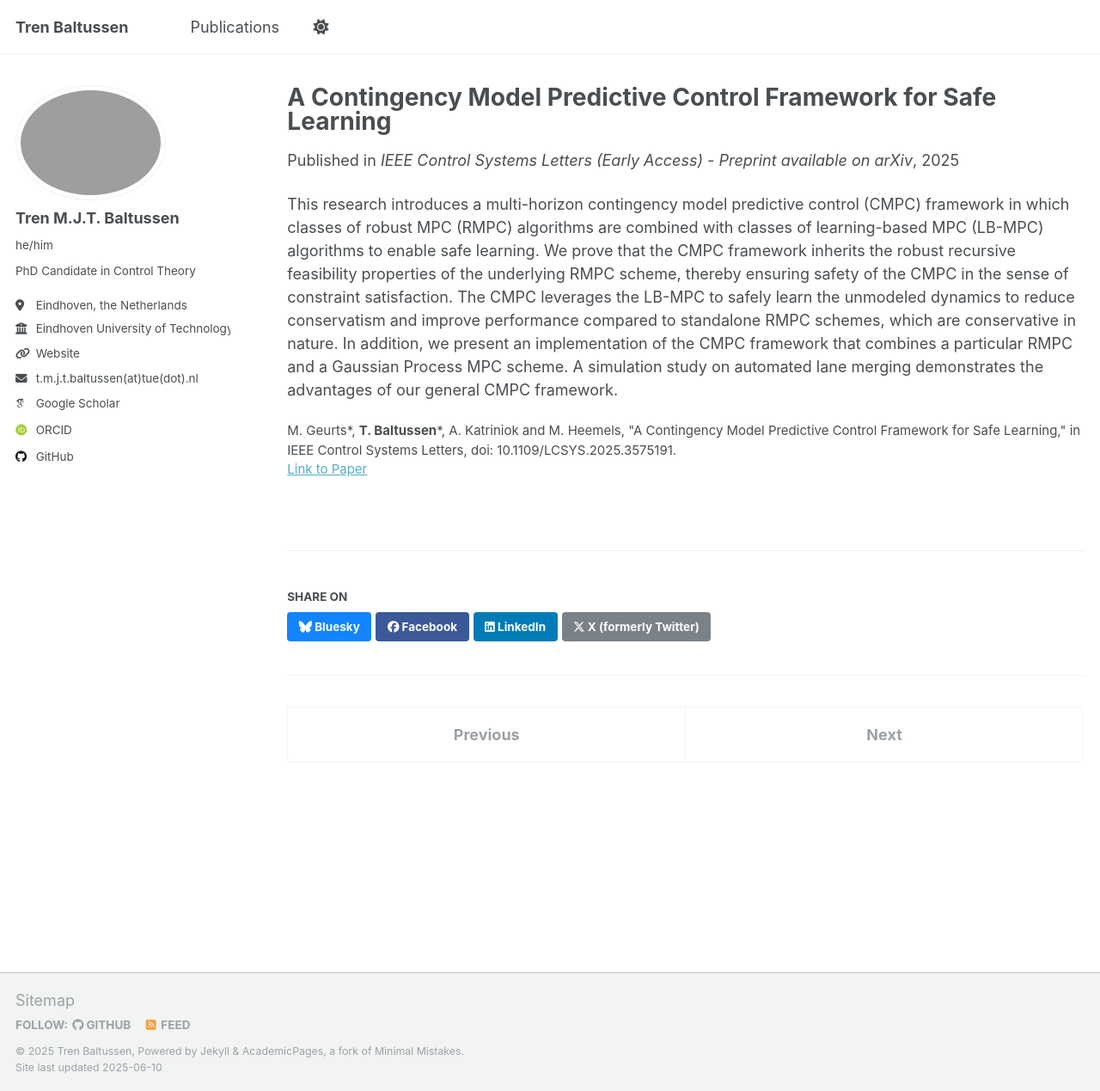
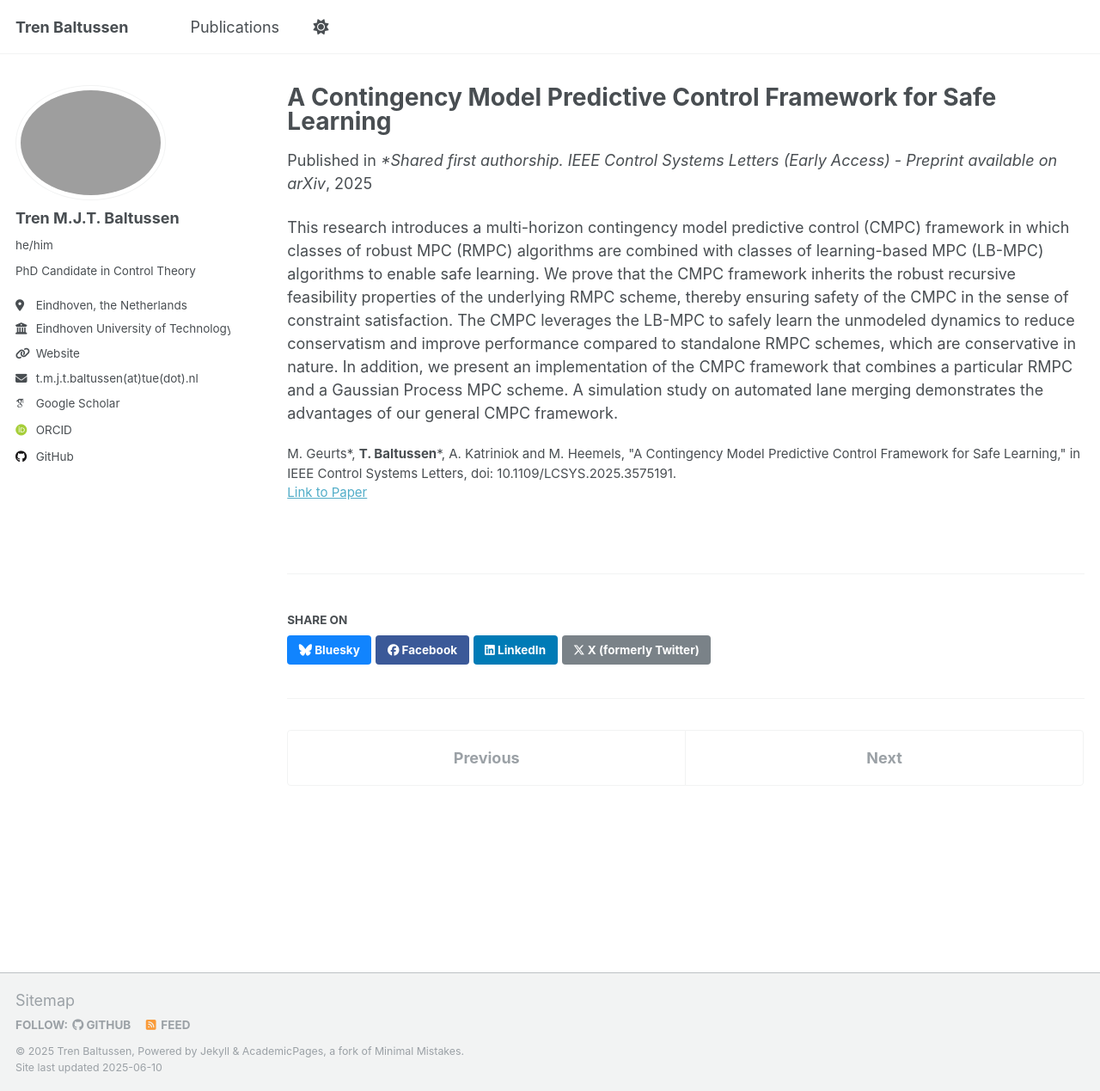
Before and after one commit to TrenBaltussen/TrenBaltussen.github.io, a Jekyll site: the page built from _publications/2025-05-28-CMPC-1.md, in a window 1280 px wide and 1269 px high. Shown: the whole window at 86% size. Built offline with Jekyll 4.4.1, drawn with Linux system fonts in a browser that asks for light colours; some web fonts are replaced.

Commit message:
Update 2025-05-28-CMPC-1.md

```diff
--- a/_publications/2025-05-28-CMPC-1.md
+++ b/_publications/2025-05-28-CMPC-1.md
@@ -3,9 +3,9 @@ title: "A Contingency Model Predictive Control Framework for Safe Learning"
 collection: publications
 category: manuscripts
 permalink: /publication/2025-05-28-CMPC-1
-excerpt: '*Shared first authorship.'
+excerpt: ''
 date: 2025-05-28
-venue: 'IEEE Control Systems Letters (Early Access) - Preprint available on arXiv'
+venue: '*Shared first authorship. IEEE Control Systems Letters (Early Access) - Preprint available on arXiv'
 #slidesurl: 'http://academicpages.github.io/files/slides3.pdf'
 paperurl: 'https://ieeexplore.ieee.org/abstract/document/11018611'
 citation: 'M. Geurts*, <b>T. Baltussen</b>*, A. Katriniok and M. Heemels, "A Contingency Model Predictive Control Framework for Safe Learning," in IEEE Control Systems Letters, doi: 10.1109/LCSYS.2025.3575191.'
```
